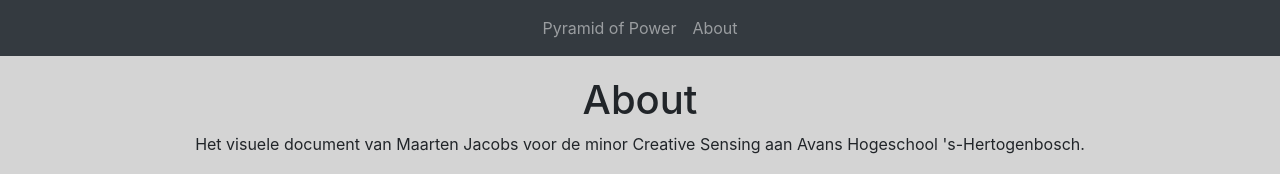
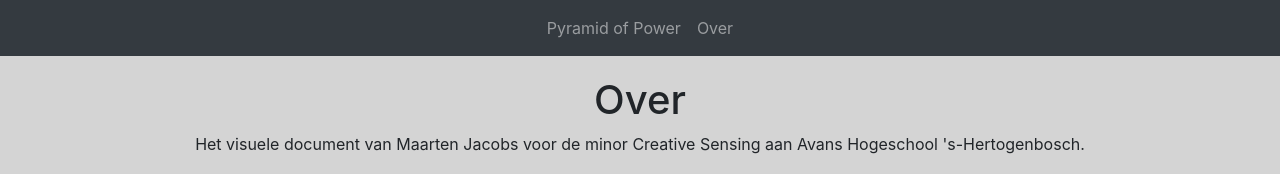
Before and after one commit to JacobMeister/CreativeDocument, an Angular app: page / in a window 1280 px wide. Shown: the top 174 px of the page. Built offline with nearby package versions, Linux system fonts and the light colour scheme.

Commit message:
maybe fix #5

```diff
--- a/src/app/info/info.component.html
+++ b/src/app/info/info.component.html
@@ -1,6 +1,6 @@
 <div class="row">
   <div class="title-div" width="100%">
-    <h1>About</h1>
+    <h1>Over</h1>
     <p>Het visuele document van Maarten Jacobs voor de minor Creative Sensing aan Avans Hogeschool 's-Hertogenbosch.</p>
     <br>
     <p>&copy; Maarten Jacobs 2018</p>
--- a/src/app/nav-bar-component/nav-bar-component.component.html
+++ b/src/app/nav-bar-component/nav-bar-component.component.html
@@ -6,7 +6,7 @@
                   <a class="nav-link" routerLink="/blog/pyramid">Pyramid of Power</a>
               </li>
               <li class="nav-item">
-                  <a class="nav-link" routerLink="/about">About</a>
+                  <a class="nav-link" routerLink="/about">Over</a>
               </li>
           </ul>
       </div>
```
Also changed, not shown: 3 other files (tests, documents, lock files or other folders).
